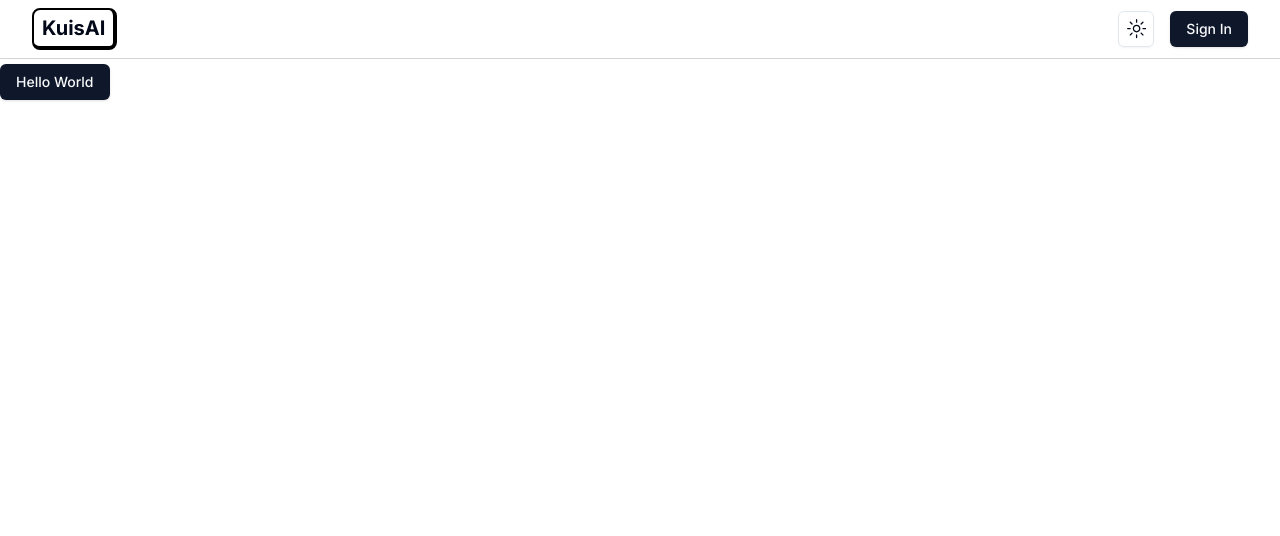
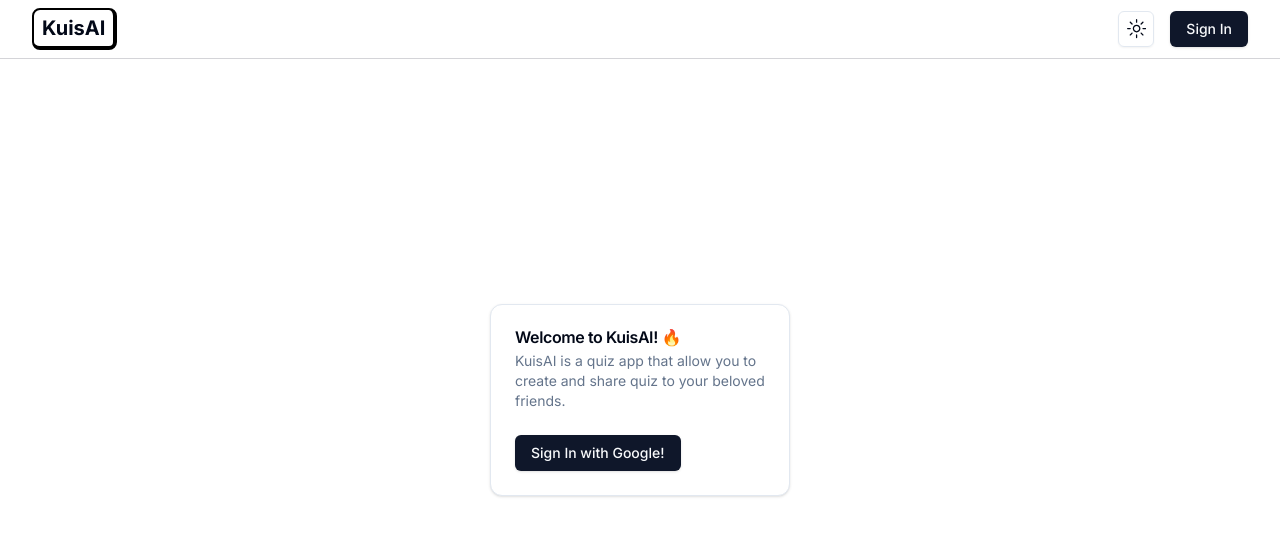
Before and after one commit to Triginarsa/kuisai, a Next.js app: page / in a window 1280 px wide. Shown: the top 536 px of the page. Built offline with nearby package versions, Linux system fonts and the light colour scheme; no server answers.

Commit message:
💄 homepage 🚧 dashboard page

```diff
--- /dev/null
+++ b/src/app/dashboard/page.tsx
@@ -0,0 +1,9 @@
+import React from "react";
+
+type Props = {};
+
+const Dashboard = (props: Props) => {
+  return <div>Dashboard</div>;
+};
+
+export default Dashboard;
--- a/src/app/page.tsx
+++ b/src/app/page.tsx
@@ -1,6 +1,34 @@
+import SignInButton from "@/components/SignInButton";
 import { Button } from "@/components/ui/button";
-import { prisma } from "@/lib/db";
+import {
+  Card,
+  CardContent,
+  CardDescription,
+  CardHeader,
+  CardTitle,
+} from "@/components/ui/card";
+import { redirect } from "next/navigation";
+import { getAuthSession } from "@/lib/nextauth";
 
-export default function Home() {
-  return <Button>Hello World</Button>;
+export default async function Home() {
+  const session = await getAuthSession();
+  if (session?.user) {
+    return redirect("/dashboard");
+  }
+  return (
+    <div className="absolute -translate-x-1/2 -translate-y-1/2 top-1/2 left-1/2">
+      <Card className="w-[300px]">
+        <CardHeader>
+          <CardTitle>Welcome to KuisAI! 🔥</CardTitle>
+          <CardDescription>
+            KuisAI is a quiz app that allow you to create and share quiz to your
+            beloved friends.
+          </CardDescription>
+        </CardHeader>
+        <CardContent>
+          <SignInButton text="Sign In with Google!" />
+        </CardContent>
+      </Card>
+    </div>
+  );
 }
--- /dev/null
+++ b/src/components/ui/card.tsx
@@ -0,0 +1,76 @@
+import * as React from "react"
+
+import { cn } from "@/lib/utils"
+
+const Card = React.forwardRef<
+  HTMLDivElement,
+  React.HTMLAttributes<HTMLDivElement>
+>(({ className, ...props }, ref) => (
+  <div
+    ref={ref}
+    className={cn(
+      "rounded-xl border bg-card text-card-foreground shadow",
+      className
+    )}
+    {...props}
+  />
+))
+Card.displayName = "Card"
+
+const CardHeader = React.forwardRef<
+  HTMLDivElement,
+  React.HTMLAttributes<HTMLDivElement>
+>(({ className, ...props }, ref) => (
+  <div
+    ref={ref}
+    className={cn("flex flex-col space-y-1.5 p-6", className)}
+    {...props}
+  />
+))
+CardHeader.displayName = "CardHeader"
+
+const CardTitle = React.forwardRef<
+  HTMLParagraphElement,
+  React.HTMLAttributes<HTMLHeadingElement>
+>(({ className, ...props }, ref) => (
+  <h3
+    ref={ref}
+    className={cn("font-semibold leading-none tracking-tight", className)}
+    {...props}
+  />
+))
+CardTitle.displayName = "CardTitle"
+
+const CardDescription = React.forwardRef<
+  HTMLParagraphElement,
+  React.HTMLAttributes<HTMLParagraphElement>
+>(({ className, ...props }, ref) => (
+  <p
+    ref={ref}
+    className={cn("text-sm text-muted-foreground", className)}
+    {...props}
+  />
+))
+CardDescription.displayName = "CardDescription"
+
+const CardContent = React.forwardRef<
+  HTMLDivElement,
+  React.HTMLAttributes<HTMLDivElement>
+>(({ className, ...props }, ref) => (
+  <div ref={ref} className={cn("p-6 pt-0", className)} {...props} />
+))
+CardContent.displayName = "CardContent"
+
+const CardFooter = React.forwardRef<
+  HTMLDivElement,
+  React.HTMLAttributes<HTMLDivElement>
+>(({ className, ...props }, ref) => (
+  <div
+    ref={ref}
+    className={cn("flex items-center p-6 pt-0", className)}
+    {...props}
+  />
+))
+CardFooter.displayName = "CardFooter"
+
+export { Card, CardHeader, CardFooter, CardTitle, CardDescription, CardContent }
```
